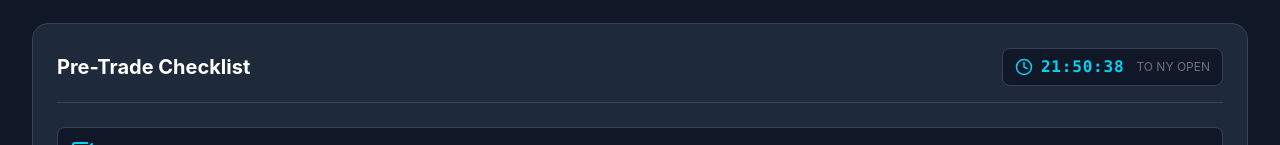
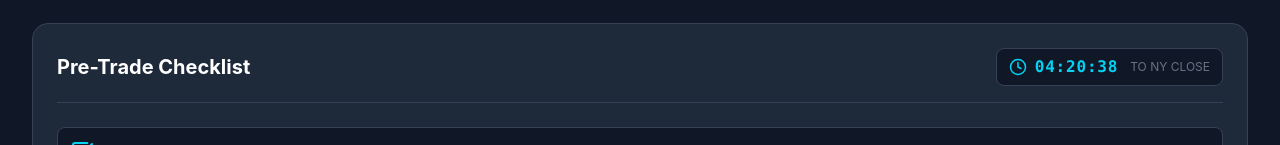
Before and after one commit to danielTunmise/MARKET_SCANNER, a React (Vite) app in the folder dashboard/: page / in a window 1280 px wide. Shown: the part 398-543 px from the top of the page. Built offline with nearby package versions, Linux system fonts and the light colour scheme; no server answers.

Commit message:
feat: changes timer settings

```diff
--- a/dashboard/src/App.jsx
+++ b/dashboard/src/App.jsx
@@ -141,6 +141,7 @@ function App() {
   });
 
   const [timeToOpen, setTimeToOpen] = useState('00:00:00');
+  const [timerLabel, setTimerLabel] = useState('to NY Open');
   const [isMarketOpen, setIsMarketOpen] = useState(false);
   const [isConnected, setIsConnected] = useState(false);
 
@@ -176,7 +177,7 @@ function App() {
     };
   }, []);
 
-  // New York Session Open Countdown Timer
+  // New York Session Open/Close Countdown Timer
   useEffect(() => {
     const updateTimer = () => {
       const now = new Date();
@@ -184,6 +185,18 @@ function App() {
       const nyTime = new Date(now.toLocaleString('en-US', { timeZone: 'America/New_York' }));
 
       const targetTime = new Date(nyTime);
+
+      const currentHour = nyTime.getHours();
+      const currentMinute = nyTime.getMinutes();
+      const isWeekend = nyTime.getDay() === 0 || nyTime.getDay() === 6;
+      const isMarketOpenNow = !isWeekend && (currentHour > 9 || (currentHour === 9 && currentMinute >= 30)) && currentHour < 16;
+
+      setIsMarketOpen(isMarketOpenNow);
+
+      if (isMarketOpenNow) {
+        targetTime.setHours(16, 0, 0, 0);
+        setTimerLabel('to NY Close');
+      } else {
         targetTime.setHours(9, 30, 0, 0);
 
         // If it's past 9:30 AM EST, count down to 9:30 AM EST tomorrow
@@ -196,15 +209,13 @@ function App() {
           targetTime.setDate(targetTime.getDate() + 1);
         }
 
+        setTimerLabel('to NY Open');
+      }
+
       const diff = targetTime - nyTime;
       const hours = Math.floor(diff / (1000 * 60 * 60));
       const minutes = Math.floor((diff / 1000 / 60) % 60);
       const seconds = Math.floor((diff / 1000) % 60);
-
-      const currentHour = nyTime.getHours();
-      const currentMinute = nyTime.getMinutes();
-      const isWeekend = nyTime.getDay() === 0 || nyTime.getDay() === 6;
-      setIsMarketOpen(!isWeekend && (currentHour > 9 || (currentHour === 9 && currentMinute >= 30)) && currentHour < 16);
 
       setTimeToOpen(
         `${String(hours).padStart(2, '0')}:${String(minutes).padStart(2, '0')}:${String(seconds).padStart(2, '0')}`
@@ -327,7 +338,7 @@ function App() {
             <div className="flex items-center gap-2 text-cyan-400 bg-gray-900 px-3 py-1.5 rounded-lg border border-gray-700">
               <Clock size={18} />
               <span className="font-mono font-bold tracking-wider">{timeToOpen}</span>
-              <span className="text-xs text-gray-500 ml-1 uppercase">to NY Open</span>
+              <span className="text-xs text-gray-500 ml-1 uppercase">{timerLabel}</span>
             </div>
           </div>
 
```
Lines whose indentation alone changed are shown as unchanged.
